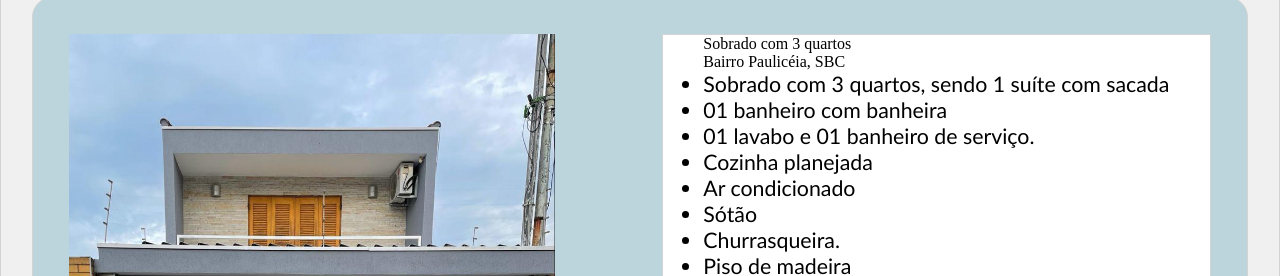
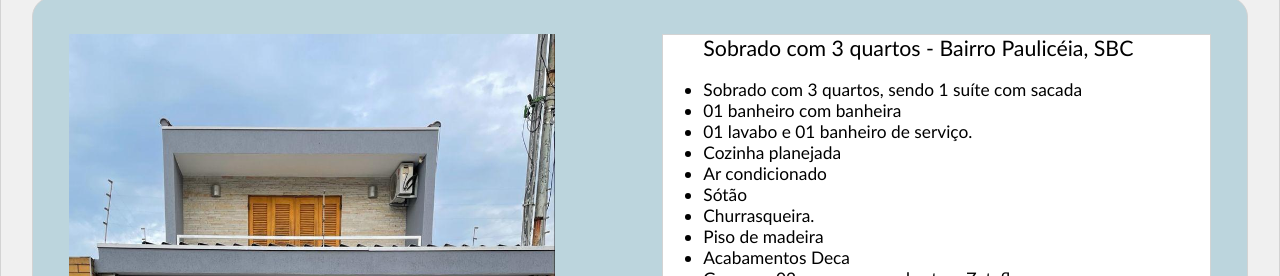
Before and after one commit to JuanLiraEst/CorretorDavi, a plain HTML site: page index.html in a window 1280 px wide. Shown: the part 519-795 px from the top of the page. Drawn offline with Linux system fonts and the light colour scheme.

Commit message:
galeria update

```diff
--- a/css/style.css
+++ b/css/style.css
@@ -79,7 +79,7 @@ a{
 #galeria1{
     width:90%;
     display:block;
-    margin:10px 80px;
+    margin:10px 60px;
 }
 #galeria1 img{
     padding:12px;
@@ -126,10 +126,13 @@ details > summary {
     display: none;
   }
 #l1dir li{
+    font-size:13pt;
+    font-family:'Gill Sans', 'Gill Sans MT', Calibri, 'Trebuchet MS', sans-serif;
+}
+ul p{
     font-size:16pt;
     font-family:'Gill Sans', 'Gill Sans MT', Calibri, 'Trebuchet MS', sans-serif;
 }
-
 /*Slider*/
 .slider{
 	margin:50px auto;
--- a/index.html
+++ b/index.html
@@ -31,7 +31,7 @@
                 <div id="l1">
                     <div id="l1esq"> <img src="imgs1/1.jpg" width="100%"></div>
                     <div id="l1dir">
-                        <ul> Sobrado com 3 quartos<br>Bairro Paulicéia, SBC<br>
+                        <ul><p> Sobrado com 3 quartos - Bairro Paulicéia, SBC</p><br>
                             <li>Sobrado com 3 quartos, sendo 1 suíte com sacada</li>
                             <li>01 banheiro com banheira</li>
                             <li>01 lavabo e 01 banheiro de serviço.</li>
```
